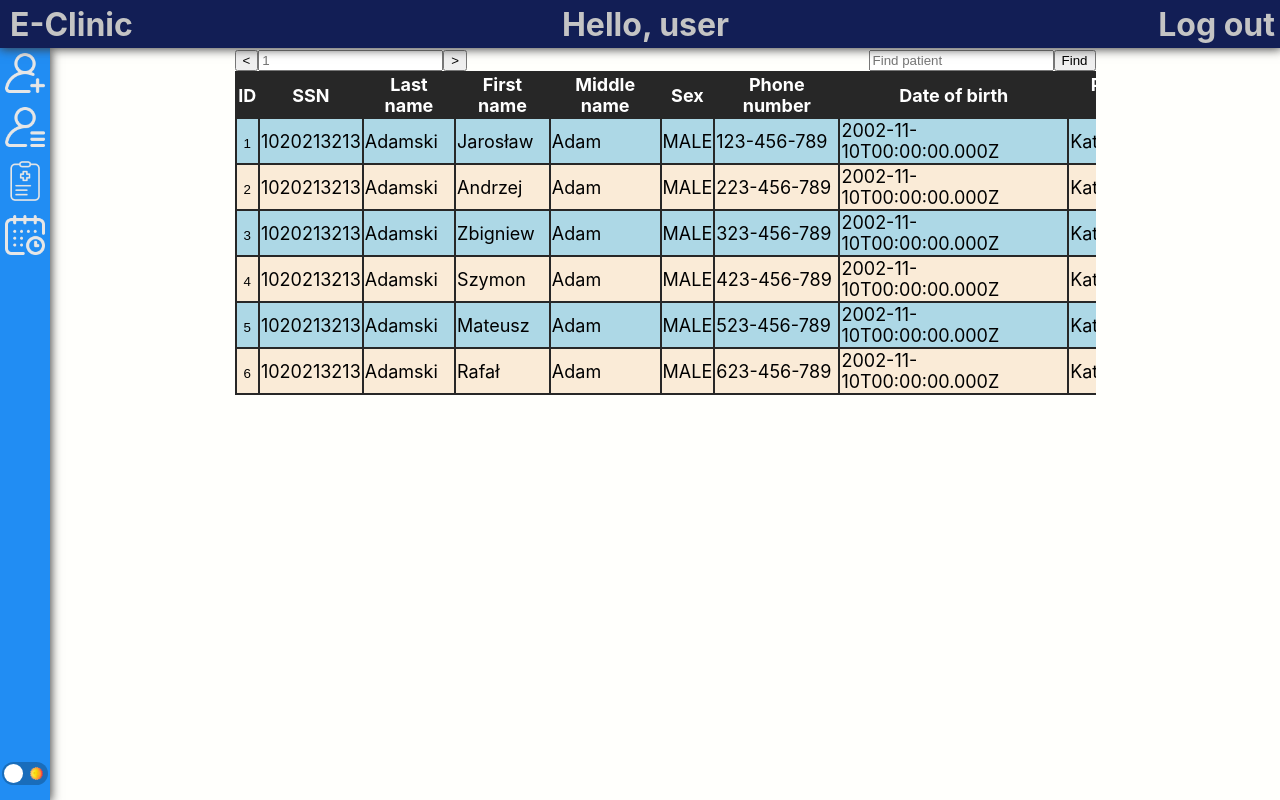
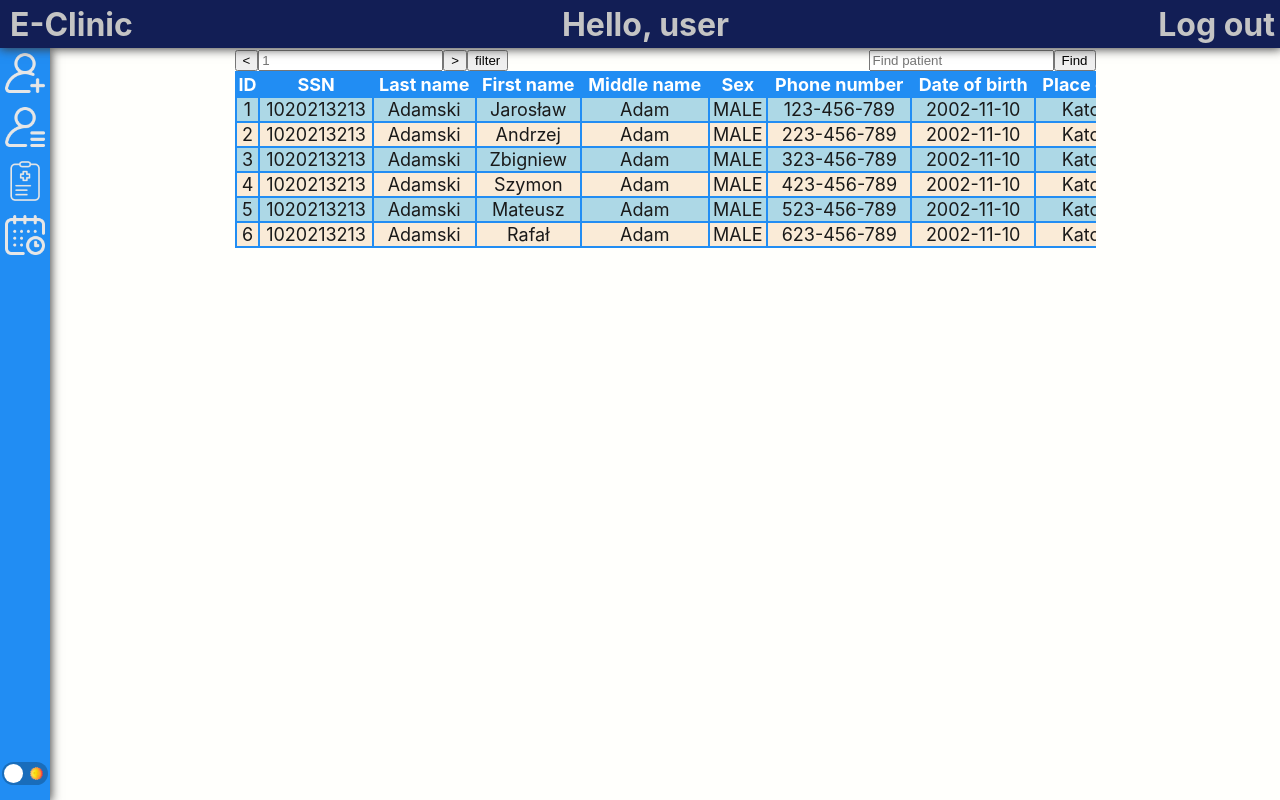
Before and after one commit to SolidCodeEmpire/Clinic, a React (Create React App) app in the folder frontend/: page /view-patients in a window 1280 px wide. Built offline with nearby package versions, Linux system fonts and the light colour scheme.

Commit message:
0.2.1 - Patients popup

```diff
--- a/frontend/package.json
+++ b/frontend/package.json
@@ -16,6 +16,7 @@
     "react-dom": "^18.2.0",
     "react-router-dom": "^6.22.3",
     "react-scripts": "5.0.1",
+    "reactjs-popup": "^2.0.6",
     "typescript": "^4.9.5",
     "web-vitals": "^2.1.4"
   },
--- a/frontend/src/API/Patients.tsx
+++ b/frontend/src/API/Patients.tsx
@@ -20,10 +20,15 @@ export type Patient = {
     }
 }
 
-export function mockFetchPatients(dispatcher: React.Dispatch<React.SetStateAction<Patient[]>>) {
-
+export type Address = {
+  id: number;
+  apartment_number: number;
+  city: string;
+  country: string;
+  houseNumber: string;
+  postalCode: string;
+  street: string;
 }
-
 
 export function fetchPatients(dispatcher: React.Dispatch<React.SetStateAction<Patient[]>>) {
   var patients = [{
--- a/frontend/src/App.tsx
+++ b/frontend/src/App.tsx
@@ -8,7 +8,10 @@ import ViewPatients from './Components/Contents/ViewPatients/ViewPatients';
 import AddVisit from './Components/Contents/AddVisit/AddVisit';
 import Calendar from './Components/Contents/Calendar/Calendar';
 
-
+/**
+ *
+ * @returns React component
+ */
 function App() {
   // GET USER
   const [user, setUser] = useState({
--- a/frontend/src/Components/Contents/AddPatient/AddPatient.css
+++ b/frontend/src/Components/Contents/AddPatient/AddPatient.css
@@ -38,6 +38,7 @@
 
 .form-group{
     padding: 5px;
+    overflow: hidden;
 }
 
 .add-patient-header{
--- a/frontend/src/Components/Contents/ViewPatients/ViewPatients.css
+++ b/frontend/src/Components/Contents/ViewPatients/ViewPatients.css
@@ -9,8 +9,12 @@
 .patients-table {
     width: 100%;
     min-width: 1200px;
-    background-color: rgb(39, 39, 39);
+    background-color: var(--navbar-color);
     color: white;
+}
+
+.patients-table tbody {
+    border: none;
 }
 
 .page-navigation {
@@ -28,11 +32,12 @@
 
 .patients-table-row {
     color: black;
-    background-color: antiquewhite;
+    background-color: var(--list-even-color);
+    color: var(--font-color)
 }
 
 .row-odd {
-    background-color: lightblue;
+    background-color: var(--list-odd-color);
 }
 
 
@@ -40,4 +45,22 @@
     background-color: transparent;
     border: none;
     cursor: pointer;
+    color: var(--font-color);
+    margin: 0;
+    width: 100%;
+    height: 100%;
 }
+
+.address-button:hover{
+    color: darkblue;
+}
+
+.clickable-row {
+    text-align: center;
+    -webkit-user-select: none;
+    user-select: none;
+}
+.clickable-row:hover {
+    cursor: pointer;
+    background-color: var(--list-hover-color);
+}
--- a/frontend/src/Components/Contents/ViewPatients/ViewPatients.tsx
+++ b/frontend/src/Components/Contents/ViewPatients/ViewPatients.tsx
@@ -1,22 +1,33 @@
 import React, { useEffect, useState } from "react";
+import {Popup} from 'reactjs-popup'
 
 import './ViewPatients.css'
 import { Patient, fetchPatients } from "../../../API/Patients";
 
+
+type PatientDispatcher = React.Dispatch<React.SetStateAction<Patient | undefined>>
+
 export default function ViewPatients() {
   const [currentPage, setCurrentPage] = useState(1);
   const [patients, setPatients] = useState<Array<Patient>>([]);
+  const [chosenPatient, setChosenPatient] = useState<Patient>();
 
   useEffect(() => {
     fetchPatients(setPatients)
   }, [])
 
-  return (<div className="patients">
+  return (
+    <div className="patients">
+      <Popup open={chosenPatient !== undefined} closeOnDocumentClick onClose={() => {setChosenPatient(undefined)}}>
+        {chosenPatient && openPatientDetailsPopup(chosenPatient, setChosenPatient)}
+      </Popup>
+
       <div className="table-navigation">
         <form className="page-navigation">
           <button type="button" onClick={() => setCurrentPage(currentPage - 1)}>{"<"}</button>
           <input type="text" placeholder={`${currentPage}`} onChange={(event) => console.log(event.target.value)} />
           <button type="button" onClick={() => setCurrentPage(currentPage + 1)}>{">"}</button>
+          <button type="button">filter</button>
         </form>
         <form className="find-patient">
           <input type="text" placeholder="Find patient" />
@@ -24,6 +35,14 @@ export default function ViewPatients() {
         </form>
       </div>
       <div>
+        {patientTable(patients, setChosenPatient)}
+      </div>
+    </div>
+  )
+}
+
+function patientTable(patients: Patient[], patientDispatcher: PatientDispatcher) {
+  return (
     <table className="patients-table">
       <tbody>
         <tr>
@@ -41,24 +60,35 @@ export default function ViewPatients() {
         </tr>
         {patients.map((value, id) => {
           return (
-              <tr key={id.toString()} className={`patients-table-row ${id % 2 === 0 && 'row-odd'}`}>
-                <td><button className="table-button">{value.id}</button></td>
+            <tr key={id.toString()}
+                className={
+                  `patients-table-row ${id % 2 === 0 && 'row-odd'} clickable-row`
+              }
+              onClick={() => patientDispatcher(patients[id])}
+            >
+              <td>{value.id}</td>
               <td>{value.socialSecurityNumber}</td>
               <td>{value.surname}</td>
               <td>{value.firstName}</td>
               <td>{value.middleName}</td>
               <td>{value.sex}</td>
               <td>{value.phoneNumber}</td>
-                <td>{value.dateOfBirth.toISOString()}</td>
+              <td>{value.dateOfBirth.toISOString().split('T')[0]}</td>
               <td>{value.placeOfBirth}</td>
-                <td><button className="table-button" onClick={() => alert(value.address)}>View address</button></td>
+              <td>In details</td>
               <td>{value.insuranceNumber}</td>
             </tr>
           )
         })}
       </tbody>
     </table>
-    </div>
-  </div>
   )
 }
+
+
+function openPatientDetailsPopup(patient: Patient, patientDispatcher: PatientDispatcher) {
+  return <>
+    <h1>{patient.firstName}</h1>
+    <button onClick={() => {patientDispatcher(undefined)}}>Close</button>
+  </>
+}
--- a/frontend/src/Components/ToggleTheme/ToggleTheme.tsx
+++ b/frontend/src/Components/ToggleTheme/ToggleTheme.tsx
@@ -23,7 +23,10 @@ export default function ToggleTheme() {
     --navbar-hover-color: lightblue;
     --main-content-color: #fffffc;
     --font-color: #1a1a1a;
-    --toggle-background: #196dbb;`
+    --toggle-background: #196dbb;
+    --list-odd-color: lightblue;
+    --list-even-color: antiquewhite;
+    --list-hover-color: white;`
 
   const darkTheme =
     `--titlebar-color: #050505;
@@ -31,7 +34,10 @@ export default function ToggleTheme() {
     --navbar-hover-color: #808080;
     --main-content-color: #353535;
     --font-color: #fffff0;
-    --toggle-background: #2b2b2b;`
+    --toggle-background: #2b2b2b;
+    --list-odd-color: #3d3d60;
+    --list-even-color: #5a5a45;
+    --list-hover-color: gray;`
 
   // Set new colors
   var root = document.documentElement;
```
Also changed, not shown: 1 other file (tests, documents, lock files or other folders). Lines whose indentation alone changed are shown as unchanged.
